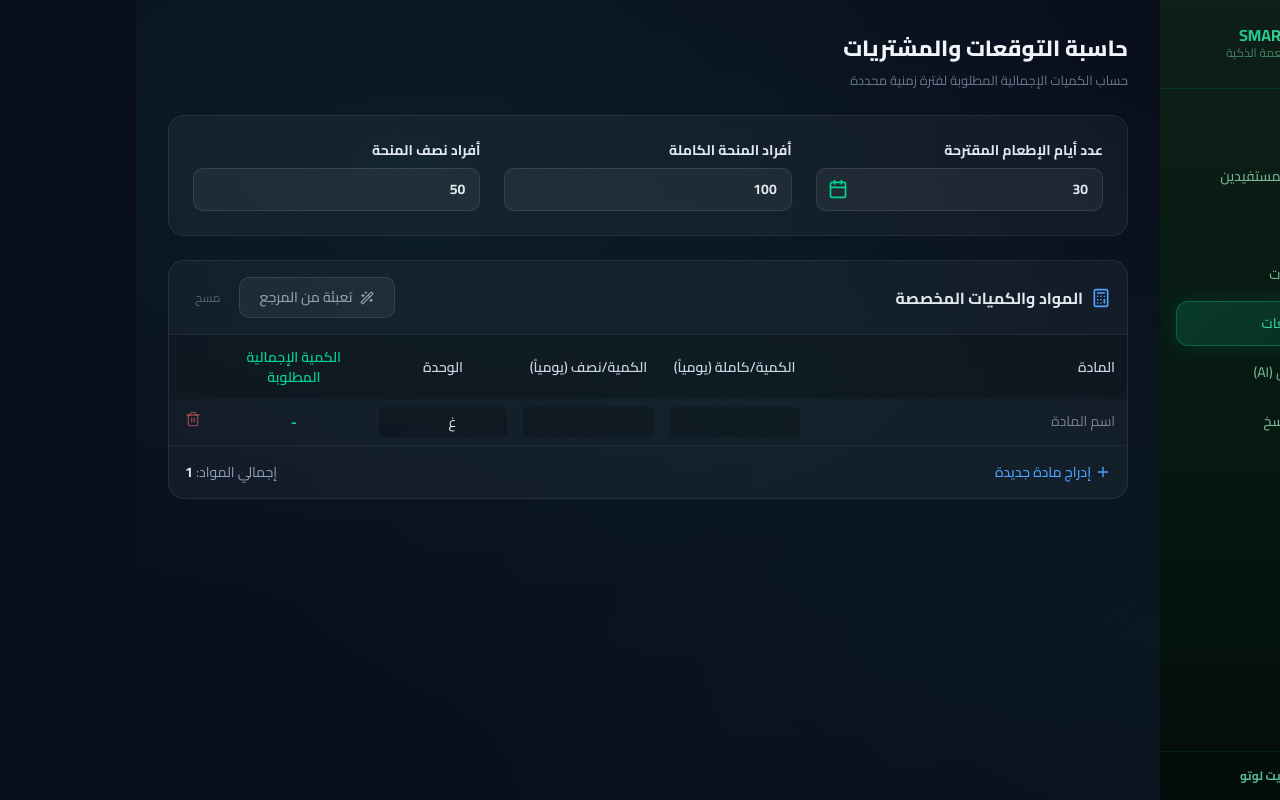
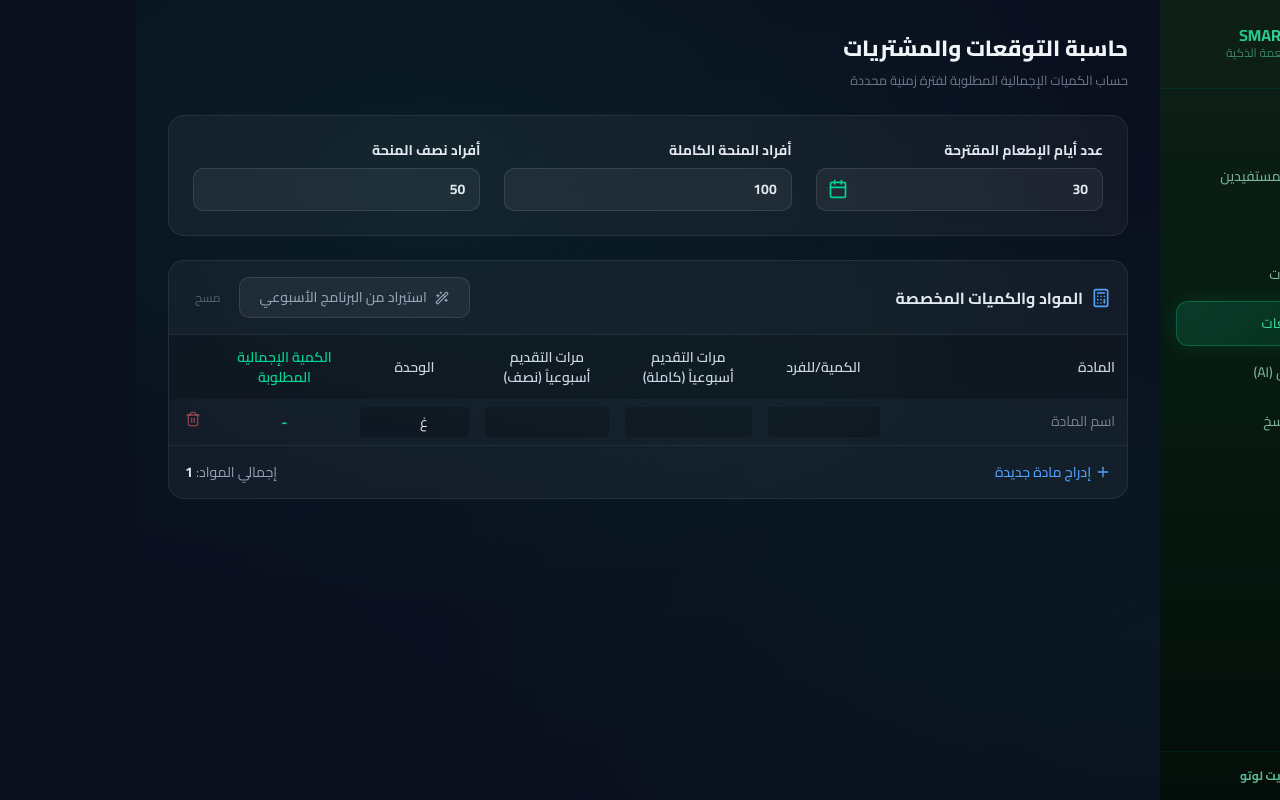
Before and after one commit to umergenerat/SmartResto, a React (Vite) app: page / in a window 1280 px wide. Both pictures are taken after a click on the button "حاسبة التوقعات". Built offline with nearby package versions, Linux system fonts and the light colour scheme; the HTML template or start-up script is replaced by a standard one.

Commit message:
feat: implement menu builder component with Excel import and automated data parsing capabilities

```diff
--- a/src/App.tsx
+++ b/src/App.tsx
@@ -353,6 +353,8 @@ export default function App() {
           <CalculatorPanel
             beneficiaries={beneficiaries}
             referenceIngredients={referenceIngredients}
+            meals={meals}
+            mode={mode}
           />
         )}
 
--- a/src/components/CalculatorPanel.tsx
+++ b/src/components/CalculatorPanel.tsx
@@ -1,32 +1,35 @@
 import React, { useState } from 'react';
 import { Plus, Trash2, Calculator as CalculatorIcon, Wand2 } from 'lucide-react';
-import { Beneficiaries, ReferenceIngredient } from '../types';
-import { findMatchingReference } from '../App';
+import { Beneficiaries, ReferenceIngredient, Meal, ScheduleMode } from '../types';
+import { findMatchingReference, normalizeIngredientName } from '../App';
 
 interface CalculatorPanelProps {
   beneficiaries: Beneficiaries;
   referenceIngredients: ReferenceIngredient[];
+  meals: Meal[];
+  mode: ScheduleMode;
 }
 
 interface CalcRow {
   id: string;
   name: string;
-  qtyFull: number;
-  qtyHalf: number;
+  qtyPerPerson: number;
+  freqFull: number;
+  freqHalf: number;
   unit: string;
 }
 
-export default function CalculatorPanel({ beneficiaries, referenceIngredients }: CalculatorPanelProps) {
+export default function CalculatorPanel({ beneficiaries, referenceIngredients, meals, mode }: CalculatorPanelProps) {
   const [days, setDays] = useState(30);
   const [fullBoard, setFullBoard] = useState(beneficiaries.fullBoard);
   const [halfBoard, setHalfBoard] = useState(beneficiaries.halfBoard);
 
   const [rows, setRows] = useState<CalcRow[]>([
-    { id: '1', name: '', qtyFull: 0, qtyHalf: 0, unit: 'غ' }
+    { id: '1', name: '', qtyPerPerson: 0, freqFull: 0, freqHalf: 0, unit: 'غ' }
   ]);
 
   const addRow = () => {
-    setRows([...rows, { id: Math.random().toString(36).substring(2), name: '', qtyFull: 0, qtyHalf: 0, unit: 'غ' }]);
+    setRows([...rows, { id: Math.random().toString(36).substring(2), name: '', qtyPerPerson: 0, freqFull: 0, freqHalf: 0, unit: 'غ' }]);
   };
 
   const removeRow = (id: string) => {
@@ -34,26 +37,104 @@ export default function CalculatorPanel({ beneficiaries, referenceIngredients }:
   };
 
   const updateRow = (id: string, field: keyof CalcRow, value: any) => {
-    setRows(rows.map(r => r.id === id ? { ...r, [field]: value } : r));
+    setRows(rows.map(r => {
+      if (r.id === id) {
+        const newRow = { ...r, [field]: value };
+        if (field === 'name') {
+          // Auto-fill from reference and schedule
+          const ref = findMatchingReference(referenceIngredients, value);
+          if (ref && !r.qtyPerPerson) {
+            newRow.qtyPerPerson = ref.quantityPerPerson;
+            newRow.unit = ref.unit || r.unit;
+          }
+          const freqs = getFrequencies(value);
+          if (freqs.freqFull > 0 || freqs.freqHalf > 0) {
+            newRow.freqFull = freqs.freqFull;
+            newRow.freqHalf = freqs.freqHalf;
+          }
+        }
+        return newRow;
+      }
+      return r;
+    }));
   };
 
-  const autoFillFromRef = () => {
-    const updated = rows.map(r => {
-      if (r.name && (!r.qtyFull && !r.qtyHalf)) {
-        const ref = findMatchingReference(referenceIngredients, r.name);
-        if (ref) {
-          // By default, assume the material applies to full board at least
-          return { ...r, qtyFull: ref.quantityPerPerson, qtyHalf: 0, unit: ref.unit || 'غ' };
+  const getFrequencies = (ingredientName: string) => {
+    let freqFull = 0;
+    let freqHalf = 0;
+    const nName = normalizeIngredientName(ingredientName);
+
+    meals.forEach(meal => {
+      let servesFull = false;
+      let servesHalf = false;
+
+      if (mode === 'normal') {
+        if (meal.type === 'breakfast' || meal.type === 'dinner') servesFull = true;
+        else if (meal.type === 'lunch') { servesFull = true; servesHalf = true; }
+      } else {
+        if (meal.type === 'suhoor' || meal.type === 'dinner' || meal.type === 'breakfast') servesFull = true;
+        else if (meal.type === 'iftar' || meal.type === 'lunch') { servesFull = true; servesHalf = true; }
+      }
+
+      const hasIng = meal.ingredients.some(ing => normalizeIngredientName(ing.name) === nName);
+      if (hasIng) {
+        if (servesFull) freqFull += 1;
+        if (servesHalf) freqHalf += 1;
+      }
+    });
+
+    return { freqFull, freqHalf };
+  };
+
+  const autoFillFromSchedule = () => {
+    const freqMap = new Map<string, { freqFull: number, freqHalf: number, unit: string }>();
+
+    meals.forEach(meal => {
+      let servesFull = false;
+      let servesHalf = false;
+
+      if (mode === 'normal') {
+        if (meal.type === 'breakfast' || meal.type === 'dinner') { servesFull = true; }
+        else if (meal.type === 'lunch') { servesFull = true; servesHalf = true; }
+      } else {
+        if (meal.type === 'suhoor' || meal.type === 'dinner' || meal.type === 'breakfast') { servesFull = true; }
+        else if (meal.type === 'iftar' || meal.type === 'lunch') { servesFull = true; servesHalf = true; }
+      }
+
+      meal.ingredients.forEach(ing => {
+        const key = ing.name;
+        if (!freqMap.has(key)) {
+          freqMap.set(key, { freqFull: 0, freqHalf: 0, unit: ing.unit || 'غ' });
         }
-      }
-      return r;
+        const ex = freqMap.get(key)!;
+        if (servesFull) ex.freqFull += 1;
+        if (servesHalf) ex.freqHalf += 1;
+      });
     });
-    setRows(updated);
+
+    const newRows: CalcRow[] = [];
+    freqMap.forEach((val, name) => {
+      const ref = findMatchingReference(referenceIngredients, name);
+      newRows.push({
+        id: Math.random().toString(36).substring(2),
+        name,
+        qtyPerPerson: ref?.quantityPerPerson || 0,
+        freqFull: val.freqFull,
+        freqHalf: val.freqHalf,
+        unit: ref?.unit || val.unit
+      });
+    });
+
+    if (newRows.length > 0) {
+      setRows(newRows);
+    } else {
+      alert('البرنامج الأسبوعي فارغ. لا توجد مواد لاستيرادها.');
+    }
   };
 
   const clearRows = () => {
     if (window.confirm('هل تريد مسح جميع السطور؟')) {
-      setRows([{ id: Math.random().toString(36).substring(2), name: '', qtyFull: 0, qtyHalf: 0, unit: 'غ' }]);
+      setRows([{ id: Math.random().toString(36).substring(2), name: '', qtyPerPerson: 0, freqFull: 0, freqHalf: 0, unit: 'غ' }]);
     }
   };
 
@@ -108,8 +189,8 @@ export default function CalculatorPanel({ beneficiaries, referenceIngredients }:
             <CalculatorIcon className="w-5 h-5 text-blue-400" /> المواد والكميات المخصصة
           </h3>
           <div className="flex items-center gap-2">
-            <button onClick={autoFillFromRef} className="btn-ghost text-xs py-1.5 px-3">
-              <Wand2 className="w-3.5 h-3.5" /> تعبئة من المرجع
+            <button onClick={autoFillFromSchedule} className="btn-ghost text-xs py-1.5 px-3">
+              <Wand2 className="w-3.5 h-3.5" /> استيراد من البرنامج الأسبوعي
             </button>
             <button onClick={clearRows} className="btn-danger text-xs py-1.5 px-3">مسح</button>
           </div>
@@ -119,9 +200,10 @@ export default function CalculatorPanel({ beneficiaries, referenceIngredients }:
           <table className="w-full text-sm text-right">
             <thead>
               <tr style={{ background: 'rgba(0,0,0,0.2)' }}>
-                <th className="p-3 font-semibold text-slate-300 w-1/3">المادة</th>
-                <th className="p-3 font-semibold text-slate-300 text-center">الكمية/كاملة (يومياً)</th>
-                <th className="p-3 font-semibold text-slate-300 text-center">الكمية/نصف (يومياً)</th>
+                <th className="p-3 font-semibold text-slate-300 w-1/4">المادة</th>
+                <th className="p-3 font-semibold text-slate-300 text-center">الكمية/للفرد</th>
+                <th className="p-3 font-semibold text-slate-300 text-center">مرات التقديم أسبوعياً (كاملة)</th>
+                <th className="p-3 font-semibold text-slate-300 text-center">مرات التقديم أسبوعياً (نصف)</th>
                 <th className="p-3 font-semibold text-slate-300 text-center">الوحدة</th>
                 <th className="p-3 font-semibold text-emerald-400 text-center">الكمية الإجمالية المطلوبة</th>
                 <th className="p-3 w-12"></th>
@@ -129,8 +211,9 @@ export default function CalculatorPanel({ beneficiaries, referenceIngredients }:
             </thead>
             <tbody className="divide-y" style={{ borderColor: 'rgba(255,255,255,0.04)' }}>
               {rows.map((row) => {
-                const totalFull = (row.qtyFull || 0) * (fullBoard || 0) * (days || 0);
-                const totalHalf = (row.qtyHalf || 0) * (halfBoard || 0) * (days || 0);
+                const weeks = (days || 0) / 7;
+                const totalFull = (row.qtyPerPerson || 0) * (fullBoard || 0) * (row.freqFull || 0) * weeks;
+                const totalHalf = (row.qtyPerPerson || 0) * (halfBoard || 0) * (row.freqHalf || 0) * weeks;
                 const total = totalFull + totalHalf;
 
                 // Smart display logic for units
@@ -156,15 +239,22 @@ export default function CalculatorPanel({ beneficiaries, referenceIngredients }:
                     </td>
                     <td className="p-2">
                       <input
-                        type="number" min="0" step="0.01" value={row.qtyFull || ''}
-                        onChange={e => updateRow(row.id, 'qtyFull', Number(e.target.value))}
+                        type="number" min="0" step="0.01" value={row.qtyPerPerson || ''}
+                        onChange={e => updateRow(row.id, 'qtyPerPerson', Number(e.target.value))}
+                        className="w-full bg-black/20 border border-transparent focus:border-blue-500 rounded p-1 text-center outline-none text-blue-100 font-medium"
+                      />
+                    </td>
+                    <td className="p-2">
+                      <input
+                        type="number" min="0" step="1" value={row.freqFull || ''}
+                        onChange={e => updateRow(row.id, 'freqFull', Number(e.target.value))}
                         className="w-full bg-black/20 border border-transparent focus:border-blue-500 rounded p-1 text-center outline-none"
                       />
                     </td>
                     <td className="p-2">
                       <input
-                        type="number" min="0" step="0.01" value={row.qtyHalf || ''}
-                        onChange={e => updateRow(row.id, 'qtyHalf', Number(e.target.value))}
+                        type="number" min="0" step="1" value={row.freqHalf || ''}
+                        onChange={e => updateRow(row.id, 'freqHalf', Number(e.target.value))}
                         className="w-full bg-black/20 border border-transparent focus:border-blue-500 rounded p-1 text-center outline-none"
                       />
                     </td>
```
Also changed, not shown: src/components/MealCard.tsx (+17 -3 lines), src/components/MenuBuilder.tsx (+36 -1 lines).
